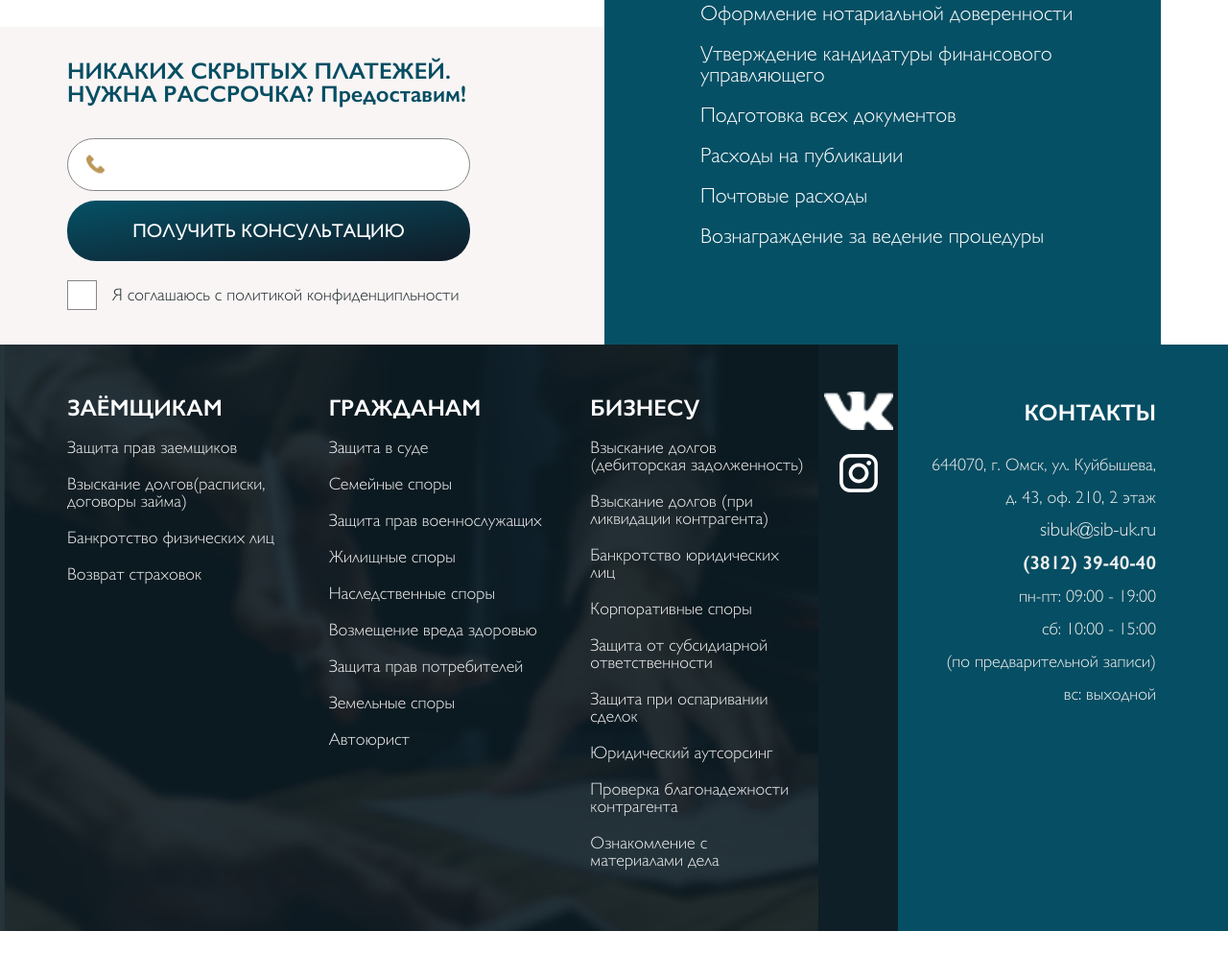
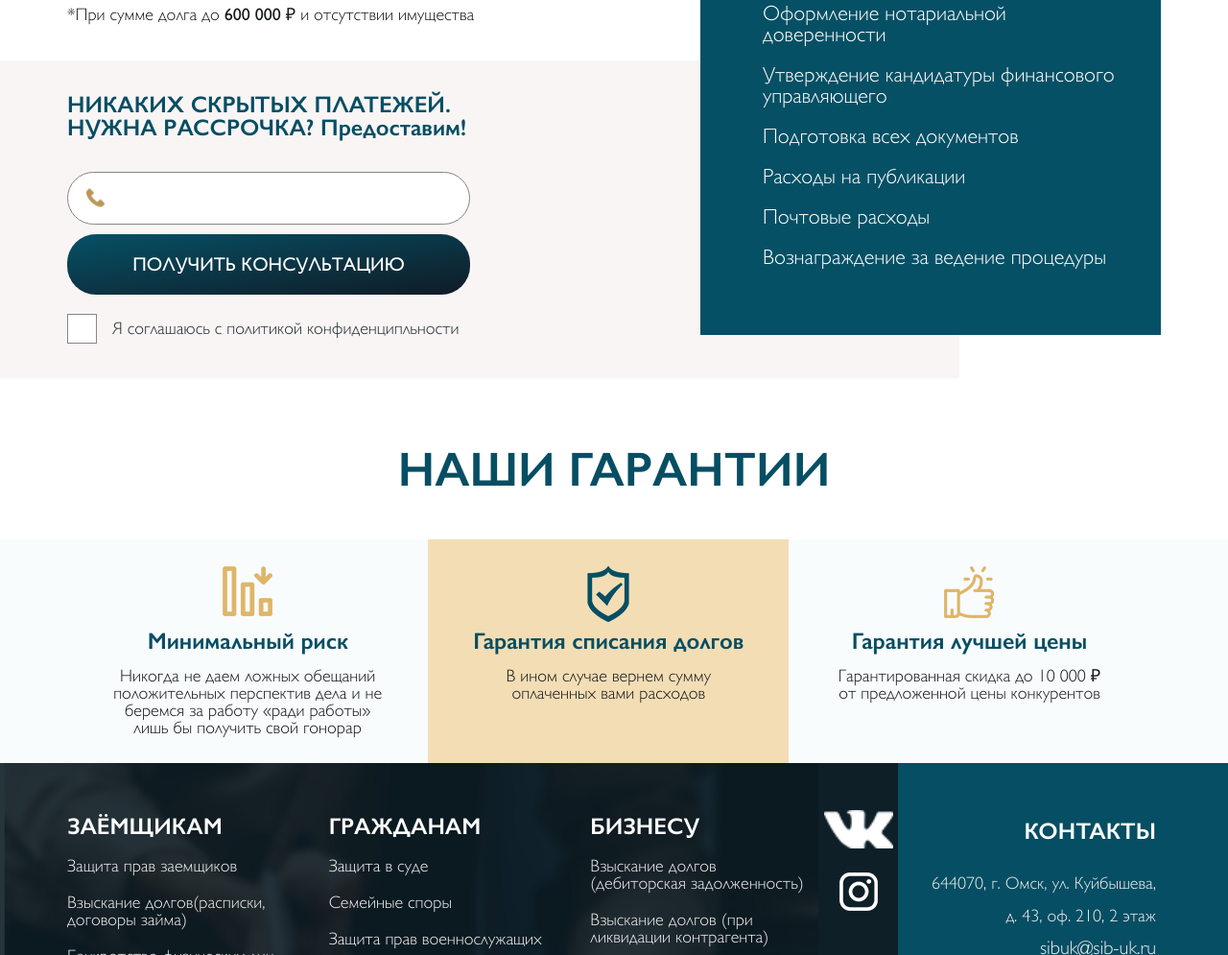
Before and after one commit to KjSerg/LawFirm, a website: page src/bankruptcy.html in a window 1280 px wide. Shown: the part 4655-5650 px from the top of the page at 96% size. Drawn offline with nearby package versions, Linux system fonts and the light colour scheme; files that its build step writes are made by us from their sources; files whose address does not match are found by name.

Commit message:
add screen 'guarantee'

```diff
--- a/src/bankruptcy.html
+++ b/src/bankruptcy.html
@@ -528,6 +528,56 @@
         </div>
     </section>
 
+    <section class="section guarantee-section" id="guarantee-section">
+        <div class="container">
+            <div class="guarantee">
+                <h3 class="section__title guarantee__title">
+                    НАШИ ГАРАНТИИ
+                </h3>
+
+                <div class="guarantee-list">
+                    <div class="guarantee-list__item">
+                        <div class="guarantee-list__icon">
+                            <img src="img/g1.png" alt="">
+                        </div>
+                        <div class="guarantee-list__title">
+                            Минимальный риск
+                        </div>
+                        <div class="guarantee-list__text">
+                            Никогда не даем ложных обещаний положительных перспектив дела и не беремся за работу «ради работы» лишь бы получить свой гонорар
+                        </div>
+                    </div>
+                    <div class="guarantee-list__item">
+                        <div class="guarantee-list__icon">
+                            <img src="img/g2.png" alt="">
+                        </div>
+                        <div class="guarantee-list__title">
+                            Гарантия списания долгов
+                        </div>
+                        <div class="guarantee-list__text">
+                            В ином случае вернем сумму
+                            оплаченных вами расходов
+                        </div>
+                    </div>
+                    <div class="guarantee-list__item">
+                        <div class="guarantee-list__icon">
+                            <img src="img/g3.png" alt="">
+                        </div>
+                        <div class="guarantee-list__title">
+                            Гарантия лучшей цены
+                        </div>
+                        <div class="guarantee-list__text">
+                            Гарантированная скидка
+                            до 10 000 ₽
+                            от предложенной цены конкурентов
+                        </div>
+                    </div>
+                </div>
+
+            </div>
+        </div>
+    </section>
+
 </main>
 
 <footer class="footer" style="background-image:url(img/footer-2.jpg);">
--- a/src/sass/bankruptcy-page/_cost.scss
+++ b/src/sass/bankruptcy-page/_cost.scss
@@ -1,6 +1,7 @@
 .cost {
   &-section {
     padding-top: 7.7rem;
+    padding-bottom: 5rem;
   }
 
   &__title {
@@ -9,10 +10,13 @@
 
   &-container {
     display: flex;
+    align-items: flex-start;
   }
   &-left {
     width: 100%;
     max-width: 56rem;
+    margin-right: 10rem;
+    margin-top: 3.5rem;
   }
   &__subtitle {
     margin-bottom: 2.7rem;
@@ -95,9 +99,9 @@
     &-container {
       position: relative;
       padding-top: 4.5rem;
-      padding-bottom: 7rem;
-      padding-right: 7rem;
-      padding-left: 7rem;
+      padding-bottom: 5rem;
+      padding-right: 3rem;
+      padding-left: 3.5rem;
       color: #ffffff;
       background-color: #065065;
     }
@@ -108,6 +112,7 @@
       font-size: 3rem;
       font-weight: 400;
       text-transform: uppercase;
+      text-align: center;
     }
   }
 }
--- /dev/null
+++ b/src/sass/bankruptcy-page/_guarantee.scss
@@ -0,0 +1,78 @@
+.guarantee {
+  &-section {
+    padding-top: 2rem;
+    overflow: hidden;
+
+  }
+
+  &__title {
+    margin-bottom: 4.8rem;
+  }
+
+  &-list {
+    position: relative;
+    display: flex;
+    //align-items: flex-start;
+    //justify-content: center;
+
+    &:after {
+      position: absolute;
+      display: inline-block;
+      content: '';
+
+      z-index: 0;
+
+      top: 0;
+      bottom: 0;
+      left: 50%;
+      transform: translateX(-50%);
+
+      height: 100%;
+      width: 300%;
+
+      background-color: #f8fcfd;
+    }
+
+    &__item {
+      position: relative;
+      z-index: 1;
+
+      width: 100%;
+      max-width: 33%;
+      padding: 2.8rem 4rem;
+
+      display: flex;
+      flex-direction: column;
+      align-items: center;
+      justify-content: center;
+      text-align: center;
+
+      &:nth-child(2) {
+        background-color: #f3ddb5;
+      }
+    }
+    &__text {
+      margin-bottom: auto;
+      color: #171a1b;
+      font-family: 'GillSans-Light';
+      font-size: 1.8rem;
+      font-weight: 300;
+    }
+    &__title{
+      margin-bottom: 1.5rem;
+      color: #064e63;
+      font-family: 'GillSans-SemiBold';
+      font-size: 2.4rem;
+      font-weight: 400;
+    }
+    &__icon {
+      width: 5.2rem;
+      height: 5.4rem;
+      margin-bottom: 1.2rem;
+
+      img {
+        max-width: 100%;
+      }
+    }
+  }
+}
--- a/src/sass/main.scss
+++ b/src/sass/main.scss
@@ -32,3 +32,4 @@
 @import "bankruptcy-page/conditions";
 @import "bankruptcy-page/media";
 @import "bankruptcy-page/cost";
+@import "bankruptcy-page/guarantee";
```
Also changed, not shown: build/bankruptcy.html, build/css/main.css, build/img/g1.png (added), build/img/g2.png (added), build/img/g3.png (added).
